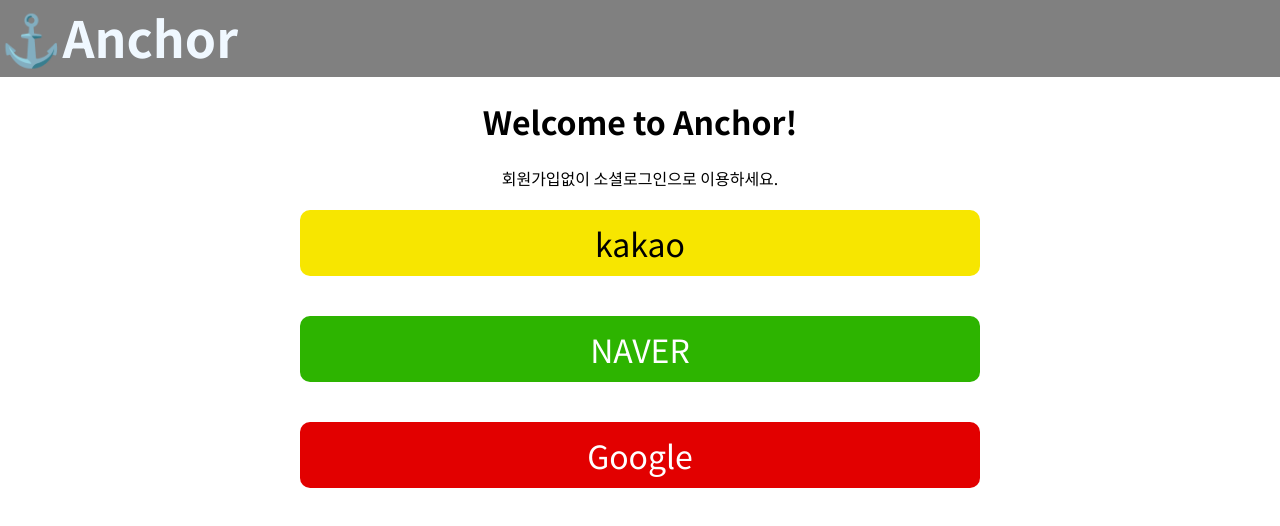
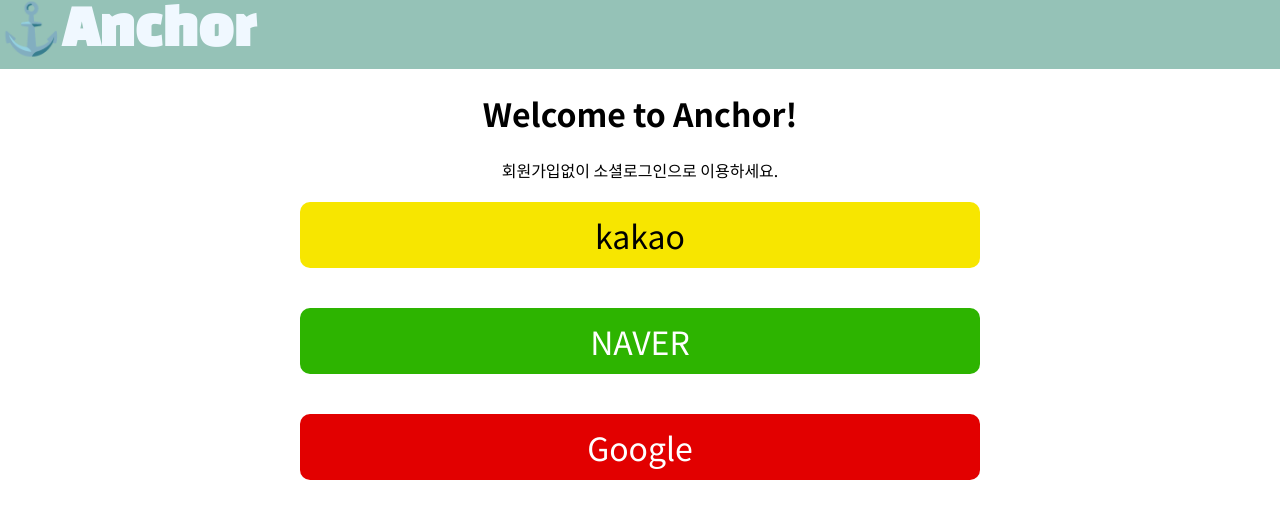
Before and after one commit to GoormAnchor/anchor-book-fe, a plain HTML site: page index.html in a window 1280 px wide. Drawn offline with Linux system fonts and the light colour scheme.

Commit message:
change header color & font

```diff
--- a/css/book.css
+++ b/css/book.css
@@ -1,10 +1,11 @@
 header {
-  background-color: gray;
+  background-color: #95c2b7;
   margin: 0% 0% 0%;
   padding-bottom: 5px;
 }
 header > a {
   font-size: 50px;
+  font-family: "Black Han Sans", sans-serif;
   color: aliceblue;
   text-decoration-line: none;
 }
--- a/css/header.css
+++ b/css/header.css
@@ -1,10 +1,11 @@
 header {
-  background-color: gray;
+  background-color: #95c2b7;
   margin: 0% 0% 0%;
   padding-bottom: 5px;
 }
 header > a {
   font-size: 50px;
+  font-family: "Black Han Sans", sans-serif;
   color: aliceblue;
   text-decoration-line: none;
 }
--- a/index.html
+++ b/index.html
@@ -2,10 +2,11 @@
 <html>
   <head>
     <meta charset="utf-8" />
+
     <link rel="preconnect" href="https://fonts.googleapis.com" />
     <link rel="preconnect" href="https://fonts.gstatic.com" crossorigin />
     <link
-      href="https://fonts.googleapis.com/css2?family=Noto+Sans+KR:wght@100;300;400;500;700;900&display=swap"
+      href="https://fonts.googleapis.com/css2?family=Black+Han+Sans&family=Noto+Sans+KR:wght@100;300;400;500;700;900&display=swap"
       rel="stylesheet"
     />
     <link rel="stylesheet" href="./css/login.css" />
```
Also changed, not shown: book.html (+2 -1 lines), mypage.html (+2 -1 lines).
